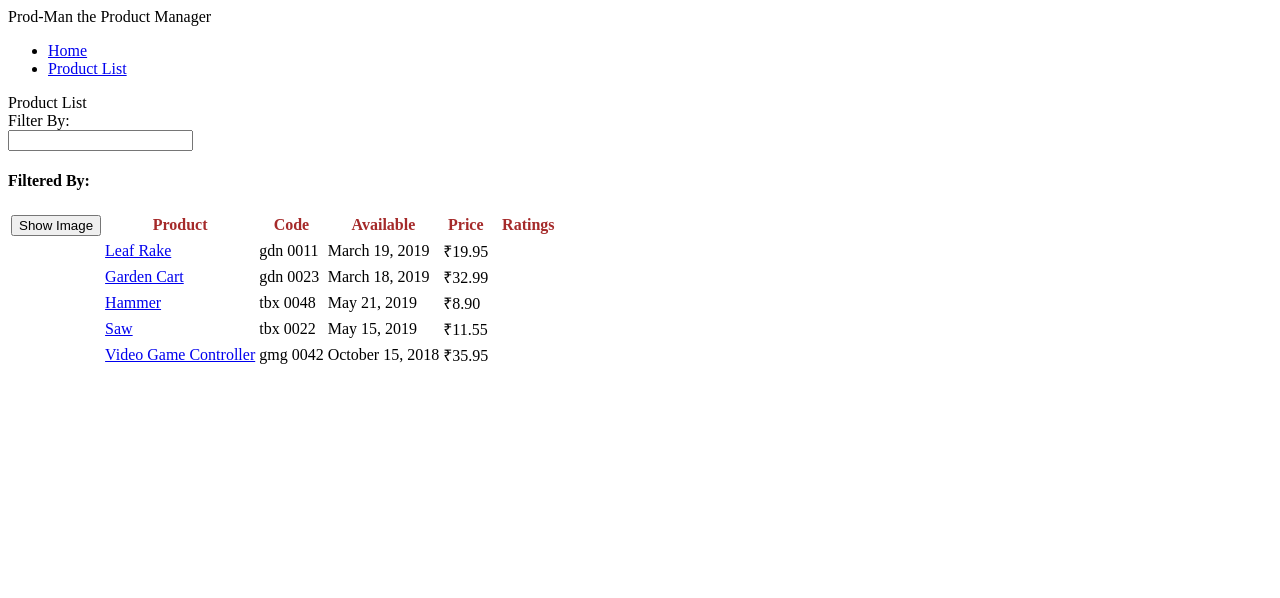
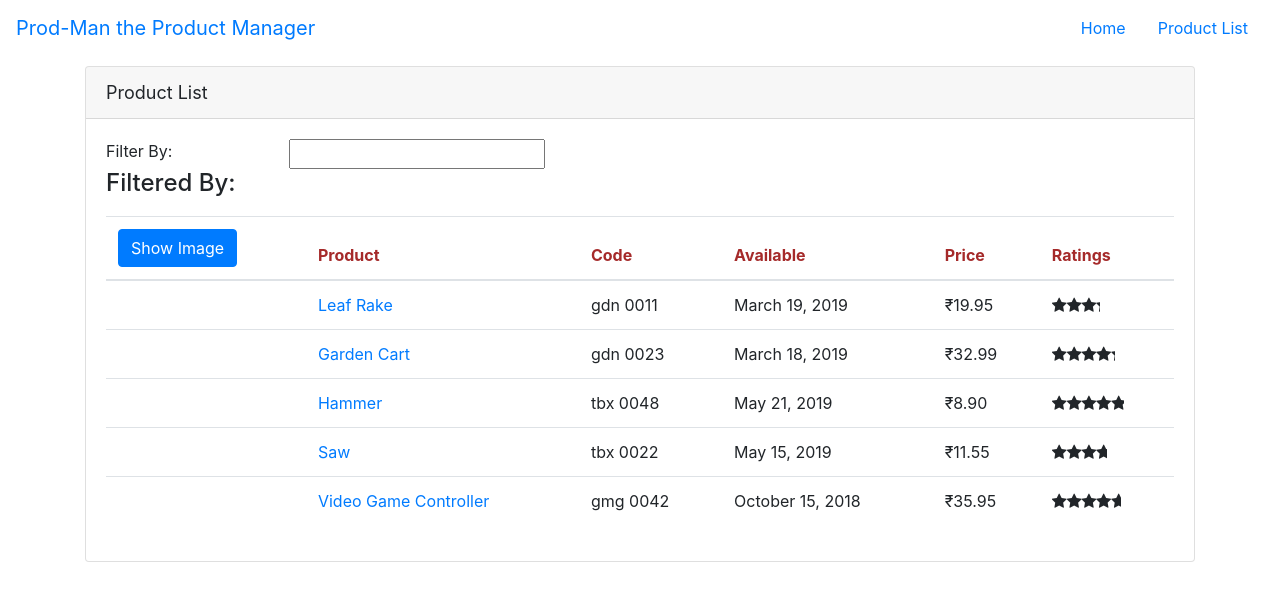
Before and after one commit to prasunchakrab0rty/NodeJs-Tier-2, an Angular app: page /products in a window 1280 px wide. Shown: the top 598 px of the page. Built offline with nearby package versions, Linux system fonts and the light colour scheme.

Commit message:
Add Bootstrap and Font Awesome

```diff
--- a/src/app/shared/components/star-rating/star-rating.component.css
+++ b/src/app/shared/components/star-rating/star-rating.component.css
@@ -0,0 +1,6 @@
+.crop {
+  overflow: hidden;
+}
+div {
+  cursor: pointer;
+}
--- a/src/styles.css
+++ b/src/styles.css
@@ -1 +1,15 @@
 /* You can add global styles to this file, and also import other style files */
+@import "~bootstrap/dist/css/bootstrap.min.css";
+@import "~font-awesome/css/font-awesome.min.css";
+
+div.card-header {
+  font-size: large;
+}
+
+div.card {
+  margin-top: 10px;
+}
+
+.table {
+  margin-top: 10px;
+}
```
